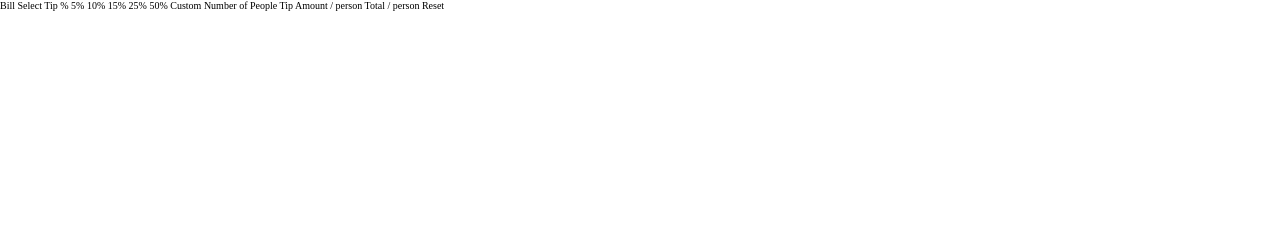
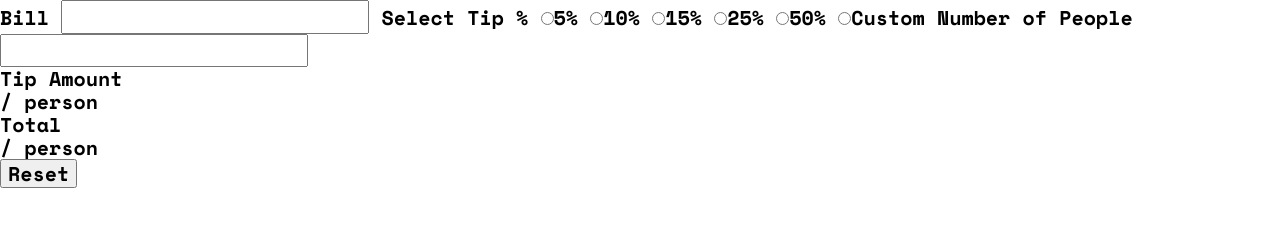
Before and after one commit to shakthi2003gh/tip-calculator-app-main, a plain HTML site: page index.html in a window 1280 px wide. Drawn offline with nearby package versions, Linux system fonts and the light colour scheme.

Commit message:
Defined color palette , typography and created html Layout

```diff
--- a/index.html
+++ b/index.html
@@ -14,7 +14,40 @@
     <script src="/index.js" defer></script>
   </head>
   <body>
-    Bill Select Tip % 5% 10% 15% 25% 50% Custom Number of People Tip Amount /
-    person Total / person Reset
+    <form class="calculator">
+      <label for="bill">Bill</label>
+      <input type="number" id="bill" />
+
+      <label for="tip">Select Tip %</label>
+      <input type="radio" name="tip" id="tip" />5%
+      <input type="radio" name="tip" id="tip" />10%
+      <input type="radio" name="tip" id="tip" />15%
+      <input type="radio" name="tip" id="tip" />25%
+      <input type="radio" name="tip" id="tip" />50%
+      <!--TODO: change to text -->
+      <input type="radio" name="tip" id="tip" />Custom
+
+      <label for="people">Number of People</label>
+      <input type="number" />
+
+      <div class="result">
+        <div class="tip-amount">
+          <span> Tip Amount <br />/ person </span>
+
+          <span class="amount"></span>
+        </div>
+
+        <div class="total">
+          <span>
+            Total <br />
+            / person
+          </span>
+
+          <span class="amount"></span>
+        </div>
+
+        <button type="reset">Reset</button>
+      </div>
+    </form>
   </body>
 </html>
--- a/styles/styles.css
+++ b/styles/styles.css
@@ -1,4 +1,5 @@
 @import url(/styles/normalize.css);
+@import url("https://fonts.googleapis.com/css2?family=Space+Mono:wght@700&display=swap");
 
 *,
 *::after,
@@ -9,3 +10,30 @@
 html {
   font-size: 62.5%;
 }
+
+/* Color Palette */
+:root {
+  --color-primary: hsl(183, 100%, 15%);
+  --color-secondary: hsl(186, 14%, 43%);
+
+  --color-highlight: hsl(172, 67%, 45%);
+  --color-: hsl(0, 0%, 100%);
+
+  --color-body-bg: hsl(185, 41%, 84%);
+  --color-calculator-bg: hsl(189, 41%, 97%);
+  --color-input-bg: hsl(184, 14%, 56%);
+}
+
+/* Typography */
+body {
+  font-family: "Space Mono", monospace;
+  font-size: 2rem;
+}
+
+input {
+  font-size: 2.4rem;
+}
+
+::placeholder {
+  font-size: 2.4rem;
+}
```
